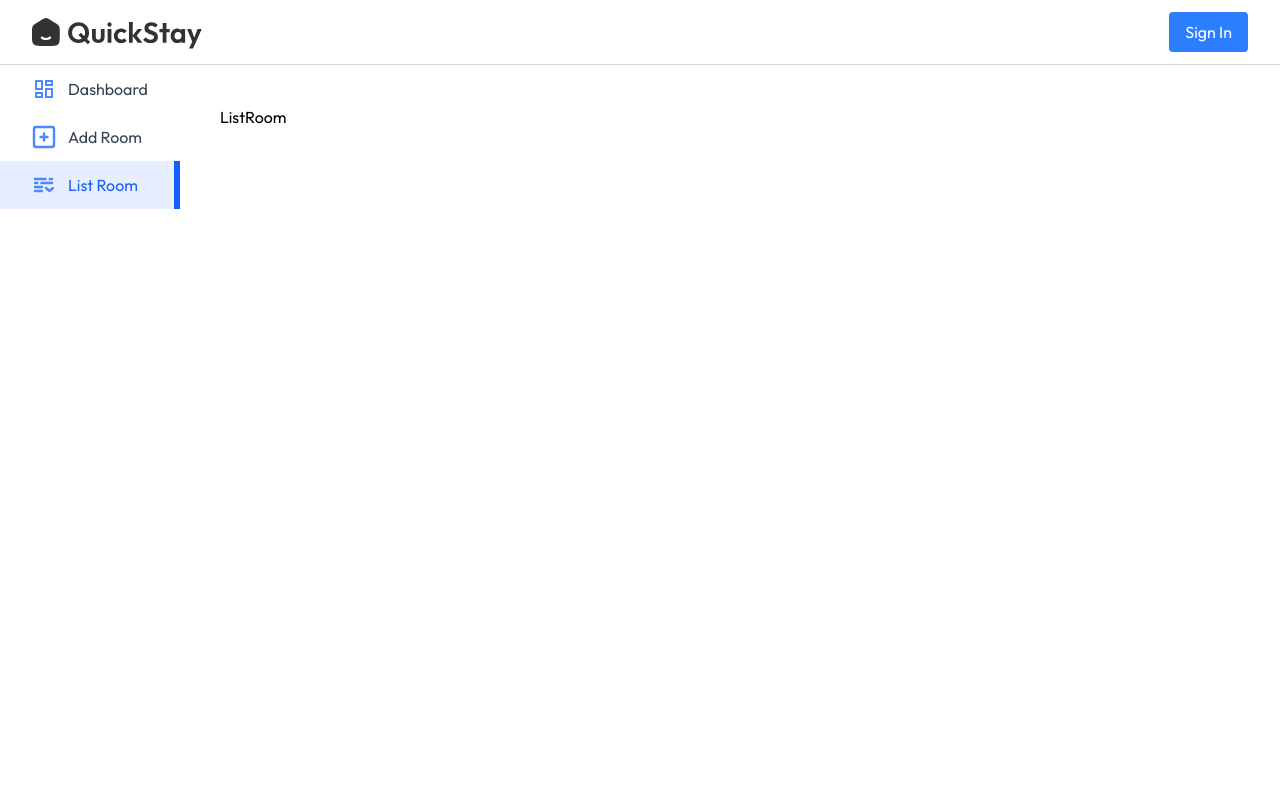
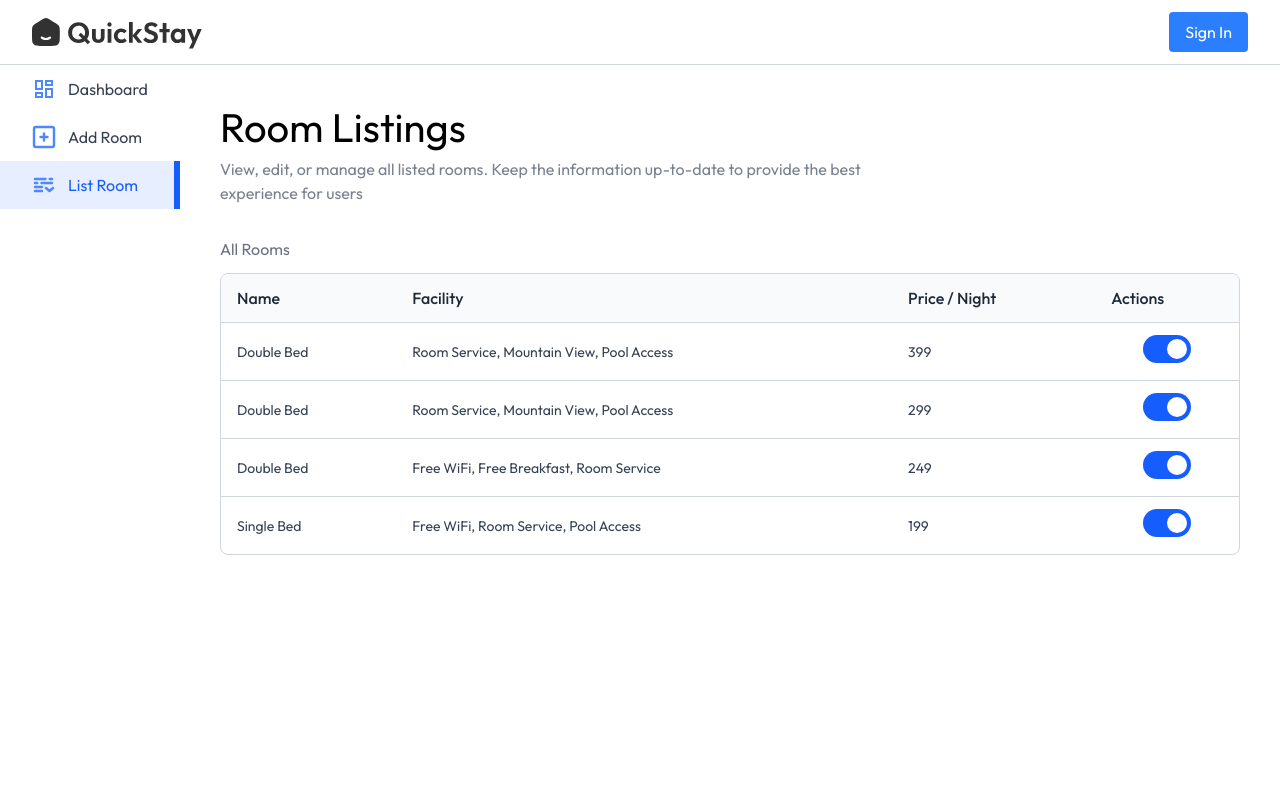
Before and after one commit to kunrak/hotel-booking-greatstack, a React (Vite) app in the folder client/: page /owner/list-room in a window 1280 px wide. Shown: the top 800 px of the page. Built offline with nearby package versions, Linux system fonts and the light colour scheme; no server answers; a web font is replaced by a local one.

Commit message:
Owner List Room Page

```diff
--- a/client/src/pages/hotelOwner/Dashboard.jsx
+++ b/client/src/pages/hotelOwner/Dashboard.jsx
@@ -56,7 +56,7 @@
           <tr>
             <th className="py-3 px-4 text-gray-800 font-medium">User Name</th>
             <th className="py-3 px-4 text-gray-800 font-medium">Room Name</th>
-            <th className="py-3 px-4 text-gray-800 font-medium">Total Amout</th>
+            <th className="py-3 px-4 text-gray-800 font-medium">Total Amount</th>
             <th className="py-3 px-4 text-gray-800 font-medium">
               Payment Status
             </th>
--- a/client/src/pages/hotelOwner/ListRoom.jsx
+++ b/client/src/pages/hotelOwner/ListRoom.jsx
@@ -1,9 +1,63 @@
-import React from 'react'
+import React, { useState } from "react";
+import { roomsDummyData } from "../../assets/assets";
+import Title from "../../components/Title";
 
 function ListRoom() {
+  const [rooms, setRooms] = useState(roomsDummyData);
+
   return (
-    <div>ListRoom</div>
-  )
+    <div>
+      <Title
+        align="left"
+        font="outfit"
+        title="Room Listings"
+        subTitle="View, edit, or manage all listed rooms. Keep the information up-to-date to provide the best experience for users"
+      />
+      <p className="text-gray-500 mt-8">All Rooms</p>
+
+      <div className="w-full max-x-3xl text-left border border-gray-300 rounded-lg max-h-80 overflow-y-scroll mt-3">
+        <table className="w-full">
+          <thead className="bg-gray-50">
+            <tr>
+              <th className="py-3 px-4 text-gray-800 font-medium">Name</th>
+              <th className="py-3 px-4 text-gray-800 font-medium">Facility</th>
+              <th className="py-3 px-4 text-gray-800 font-medium">
+                Price / Night
+              </th>
+              <th className="py-3 px-4 text-gray-800 font-medium">Actions</th>
+            </tr>
+          </thead>
+
+          <tbody className="text-sm">
+            {rooms.map((item, index) => (
+              <tr key={index}>
+                <td className="py-3 px-4 text-gray-700 border-t border-gray-300">
+                  {item.roomType}
+                </td>
+                <td className="py-3 px-4 text-gray-700 border-t border-gray-300 max-sm:hidden">
+                  {item.amenities.join(", ")}
+                </td>
+                <td className="py-3 px-4 text-gray-700 border-t border-gray-300">
+                  {item.pricePerNight}
+                </td>
+                <td className="py-3 px-4 border-t border-gray-300 text-sm text-red-500 text-center">
+                  <label className="relative inline-flex items-center cursor-pointer text-gray-900 gap-3">
+                    <input
+                      type="checkbox"
+                      className="sr-only peer"
+                      checked={item.isAvailable}
+                    />
+                    <div className="w-12 h-7 bg-slate-300 rounded-full peer peer-checked:bg-blue-600 transition-colors duration-200"></div>
+                    <span className="dot absolute left-1 top-1 w-5 h-5 bg-white rounded-full transition-transform duration-200 ease-in-out peer-checked:translate-x-5"></span>
+                  </label>
+                </td>
+              </tr>
+            ))}
+          </tbody>
+        </table>
+      </div>
+    </div>
+  );
 }
 
-export default ListRoom
+export default ListRoom;
```
